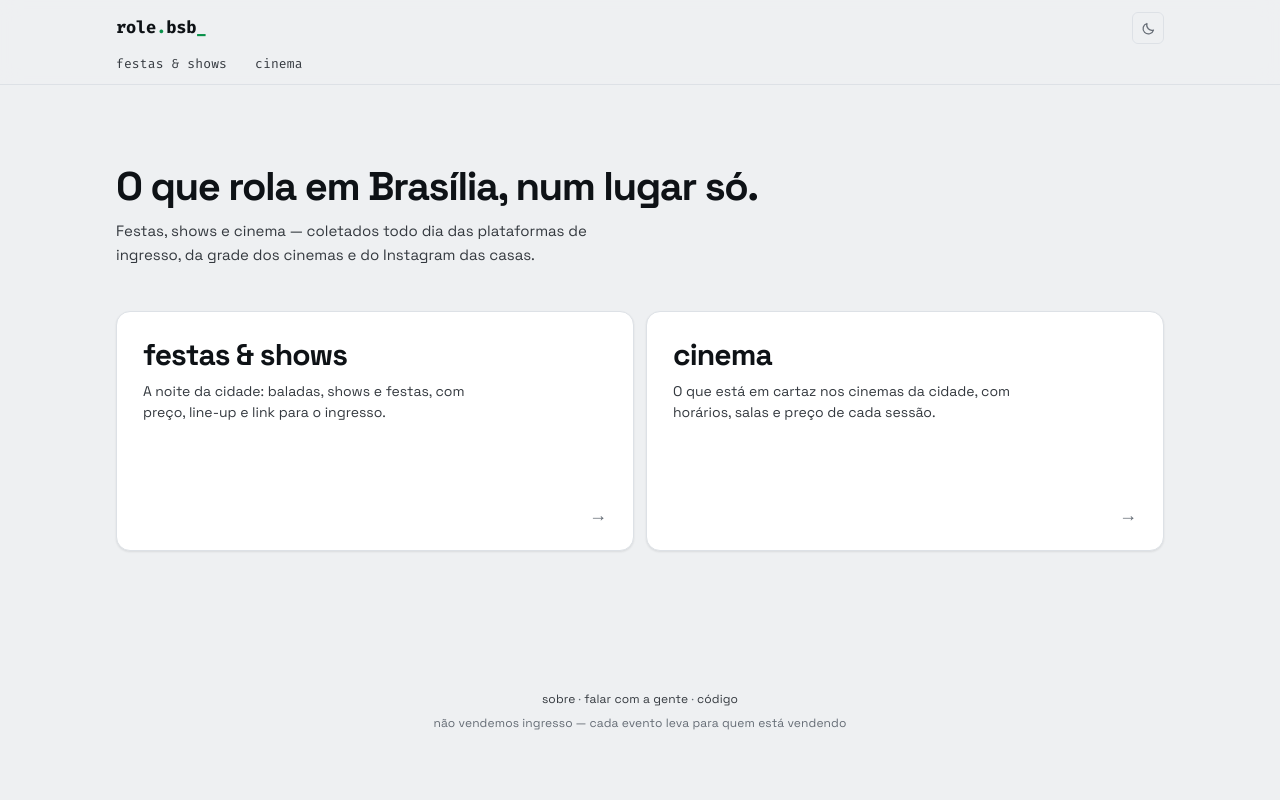
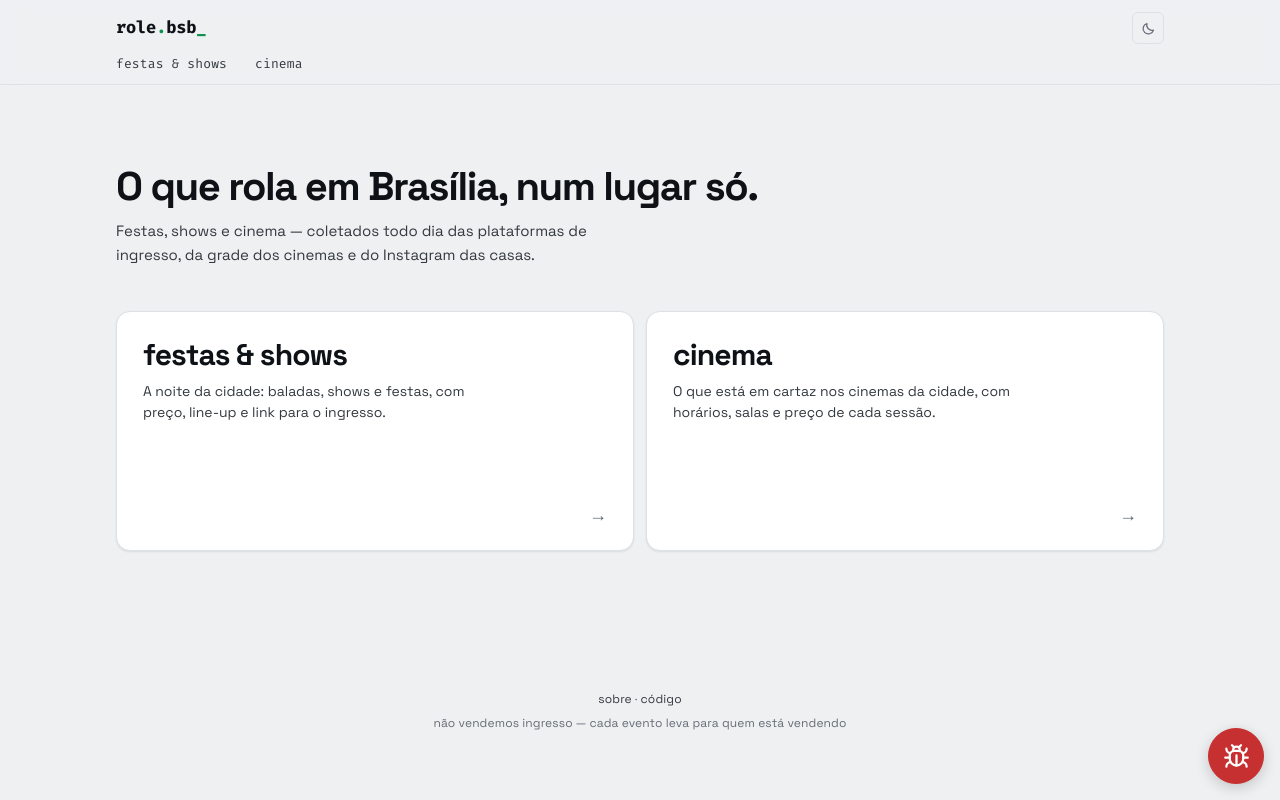
Before and after one commit to oextraordimario/raspador_eventos, a Next.js app: page / in a window 1280 px wide. Built offline with nearby package versions, Linux system fonts and the light colour scheme; no server answers.

Commit message:
feat(site): botão de feedback vira FAB (besouro vermelho) flutuante
Sai do rodapé como texto e passa a ficar sempre visível, canto inferior
direito, sinalizando "reportar bug" pelo ícone em vez de texto.

```diff
--- a/app/LinkFeedback.jsx
+++ b/app/LinkFeedback.jsx
@@ -7,10 +7,22 @@ import { usePathname } from 'next/navigation'
 // diferença entre "o site tem um bug" e "a página do evento X tem um bug".
 // `usePathname` roda no SSR também, então o href já sai correto no HTML: o
 // canal continua funcionando sem JS, e o campo `pagina` deixa de nascer vazio.
-export default function LinkFeedback({ children }) {
+export default function LinkFeedback() {
   const aqui = usePathname()
   const href = aqui && aqui !== '/feedback'
     ? `/feedback?de=${encodeURIComponent(aqui)}`
     : '/feedback'
-  return <Link href={href}>{children}</Link>
+  return (
+    <Link href={href} className="fab-feedback" aria-label="Reportar um bug"
+          title="Reportar um bug">
+      <svg width="27" height="27" viewBox="0 0 24 24" fill="none" stroke="currentColor"
+           strokeWidth="2" strokeLinecap="round" strokeLinejoin="round" aria-hidden="true">
+        <path d="M8 2l1.88 1.88M14.12 3.88L16 2" />
+        <path d="M9 7.13v-1a3 3 0 1 1 6 0v1" />
+        <path d="M12 20c-3.3 0-6-2.7-6-6v-3a4 4 0 0 1 4-4h4a4 4 0 0 1 4 4v3c0 3.3-2.7 6-6 6z" />
+        <path d="M12 20v-9M6.53 9C4.6 8.8 3 7.1 3 5M6 13H2M6.53 17c-1.93.2-3.53 1.9-3.53 4" />
+        <path d="M17.47 9c1.93-.2 3.53-1.9 3.53-4M18 13h4M17.47 17c1.93.2 3.53 1.9 3.53 4" />
+      </svg>
+    </Link>
+  )
 }
--- a/app/globals.css
+++ b/app/globals.css
@@ -872,6 +872,17 @@ button.chip:disabled { opacity: .6; cursor: progress; }
   overflow: hidden;
 }
 
+.fab-feedback {
+  position: fixed; bottom: 16px; right: 16px; z-index: 45;
+  display: grid; place-items: center; width: 56px; height: 56px;
+  color: #fff;
+  background: var(--zu-error); border: 1px solid var(--zu-error);
+  border-radius: 50%;
+  box-shadow: 0 4px 14px color-mix(in srgb, black 18%, transparent);
+  transition: border-color 120ms;
+}
+.fab-feedback:hover { border-color: #fff; }
+
 .foot {
   text-align: center; font-size: 12px;
   color: var(--zu-fg-3); padding: 40px 16px 0; line-height: 2; letter-spacing: .01em;
--- a/app/layout.jsx
+++ b/app/layout.jsx
@@ -72,11 +72,12 @@ export default function RootLayout({ children }) {
           </div>
         </header>
 
+        <LinkFeedback />
+
         <main className="wrap">{children}</main>
 
         <footer className="foot">
           <Link href="/sobre">sobre</Link> ·{' '}
-          <LinkFeedback>falar com a gente</LinkFeedback> ·{' '}
           <a href="https://github.com/oextraordimario/raspador_eventos"
              target="_blank" rel="noopener">código</a>
           <br />
```
